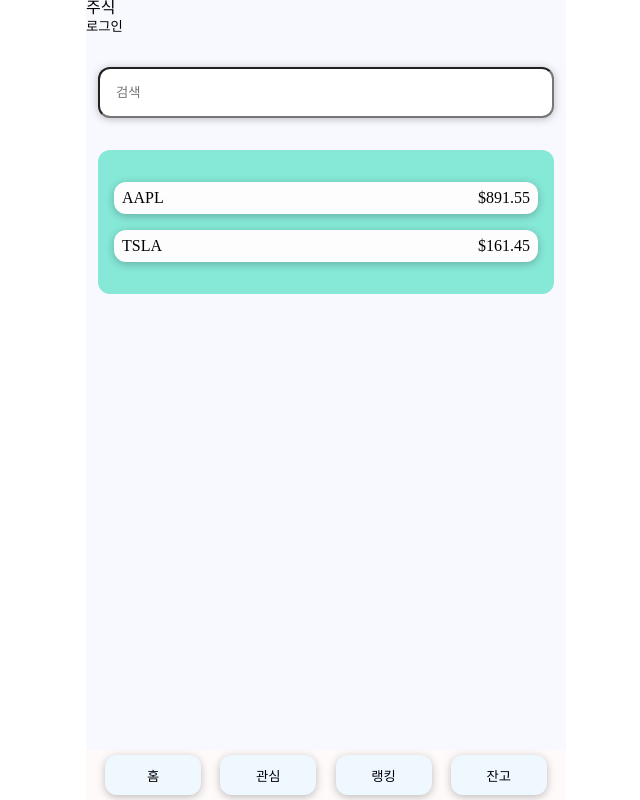
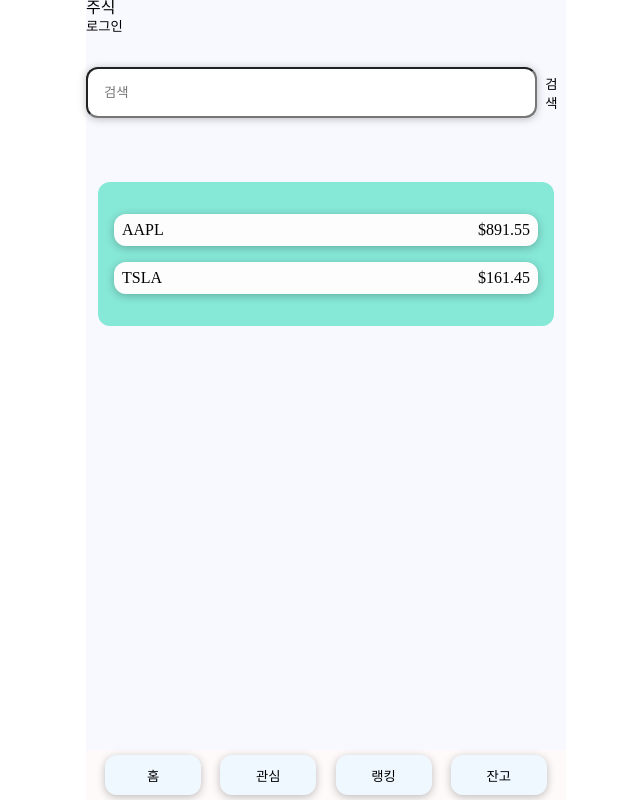
Before and after one commit to raehy19/investing_frontend, a Next.js app in the folder investing-frontend/: page / in a window 1280 px wide. Shown: the whole page, without its empty margins (314-954 px from the left). Built offline with nearby package versions, Linux system fonts and the light colour scheme.

Commit message:
feat : add searchbar routing method => route to stock chart

```diff
--- a/investing-frontend/src/components/Home/SearchBar.jsx
+++ b/investing-frontend/src/components/Home/SearchBar.jsx
@@ -1,12 +1,40 @@
 import styled from 'styled-components';
+import { useState } from 'react';
+import { useRouter } from 'next/router';
 
 function SearchBar() {
-	return <Container type="search" placeholder="검색" />;
+	const [searchKeyword, setSearchKeyword] = useState('');
+	const router = useRouter();
+
+	return (
+		<Container>
+			<Input
+				type="search"
+				placeholder="검색"
+				value={searchKeyword}
+				onChange={(e) => {
+					return setSearchKeyword(e.target.value);
+				}}
+			/>
+			<Button
+				type="button"
+				onClick={() => {
+					return router.push(`/chart/${searchKeyword}`);
+				}}
+			>
+				검색
+			</Button>
+		</Container>
+	);
 }
 
 export default SearchBar;
 
-const Container = styled.input`
+const Container = styled.div`
+	display: flex;
+`;
+
+const Input = styled.input`
 	padding: 1rem;
 	display: flex;
 	justify-content: space-between;
@@ -17,3 +45,7 @@
 	border-radius: 12px;
 	box-shadow: 0 1px 8px rgba(0, 0, 0, 0.25);
 `;
+
+const Button = styled.button`
+	padding: 8px;
+`;
```
